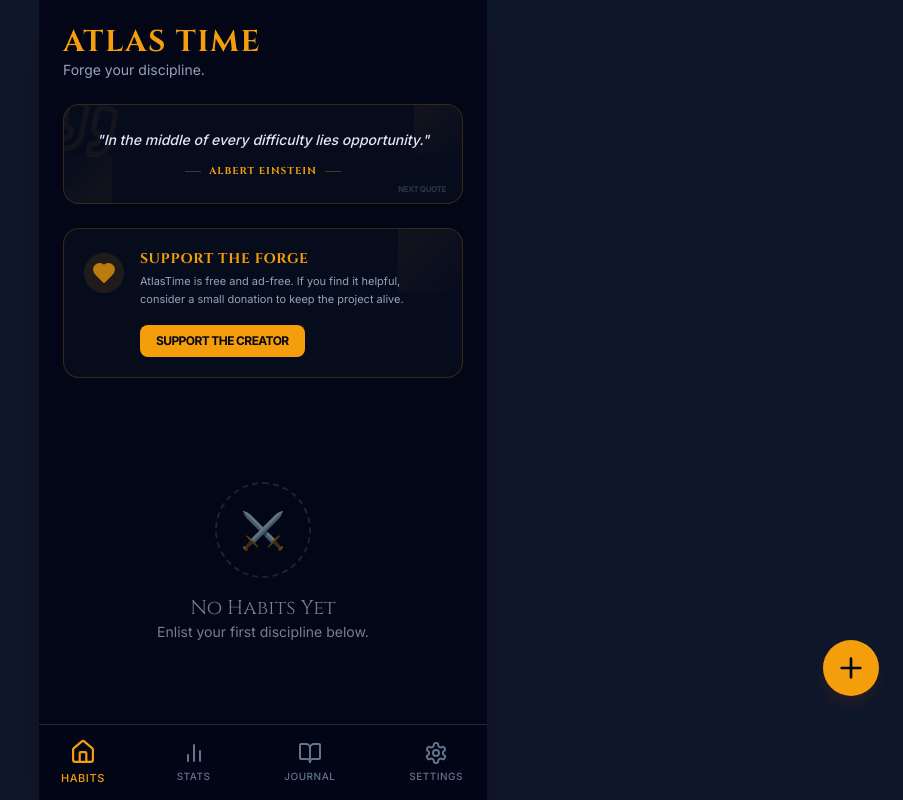
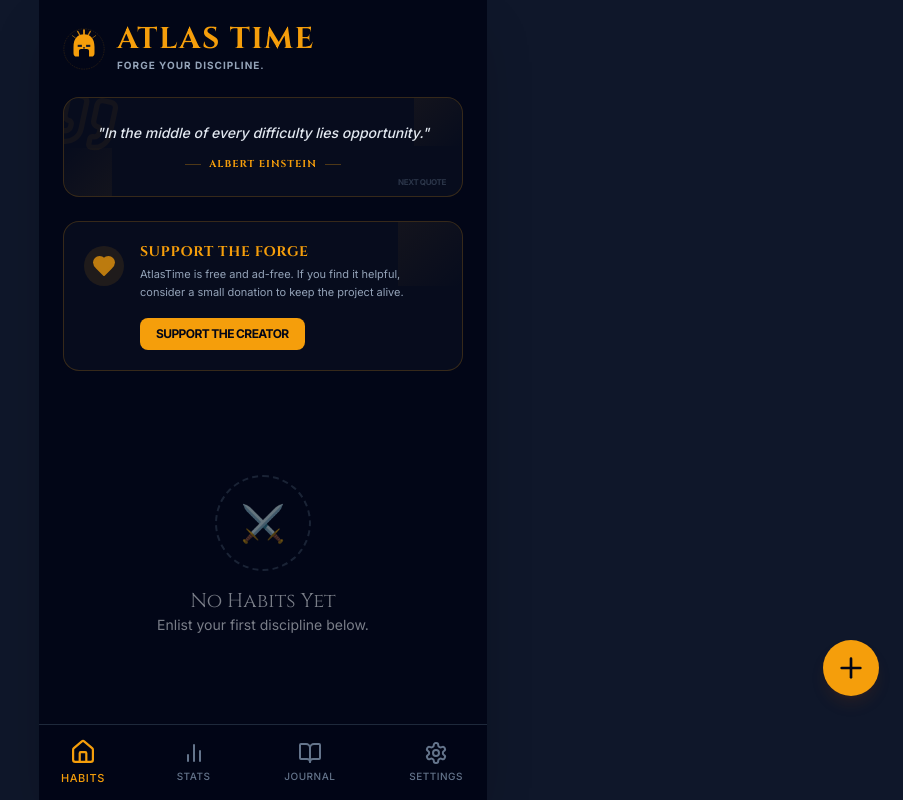
Before and after one commit to Qassim-Coding/AtlasTime, a React (Vite) app: page / in a window 1280 px wide. Shown: the whole page, without its empty margins (377-1280 px from the left). Built offline with nearby package versions, Linux system fonts and the light colour scheme.

Commit message:
Add Logo component to App header
for the MAJ

```diff
--- a/App.tsx
+++ b/App.tsx
@@ -1,4 +1,3 @@
-
 import React, { useState, useEffect } from 'react';
 import { Habit, ViewState, Language, Theme } from './types';
 import { translations } from './translations';
@@ -10,6 +9,7 @@ import AddHabitModal from './components/AddHabitModal';
 import HabitDetail from './components/HabitDetail';
 import WidgetPreview from './components/WidgetPreview';
 import WidgetViewOnly from './components/WidgetViewOnly';
+import Logo from './components/Logo';
 import { Plus, Globe, Moon, Sun, Terminal } from 'lucide-react';
 
 const STORAGE_KEY = 'atlas_time_habits';
@@ -112,8 +112,13 @@ const App: React.FC = () => {
   return (
     <div className={`flex flex-col h-full max-w-md mx-auto shadow-2xl overflow-hidden transition-colors duration-300 ${themeClasses}`}>
       <header className="pt-[calc(1.5rem+env(safe-area-inset-top))] p-6 pb-2">
-        <h1 className="text-3xl font-cinzel font-bold text-amber-500 tracking-wider uppercase">{t.appName}</h1>
-        <p className={`${theme === 'dark' ? 'text-slate-400' : 'text-slate-500'} text-sm`}>{t.tagline}</p>
+        <div className="flex items-center gap-3">
+          <Logo size={42} />
+          <div>
+            <h1 className="text-3xl font-cinzel font-bold text-amber-500 tracking-wider uppercase leading-none">{t.appName}</h1>
+            <p className={`${theme === 'dark' ? 'text-slate-400' : 'text-slate-500'} text-[10px] font-bold uppercase tracking-widest mt-1`}>{t.tagline}</p>
+          </div>
+        </div>
       </header>
 
       <main className="flex-1 overflow-y-auto px-6 py-4 pb-32">
```
